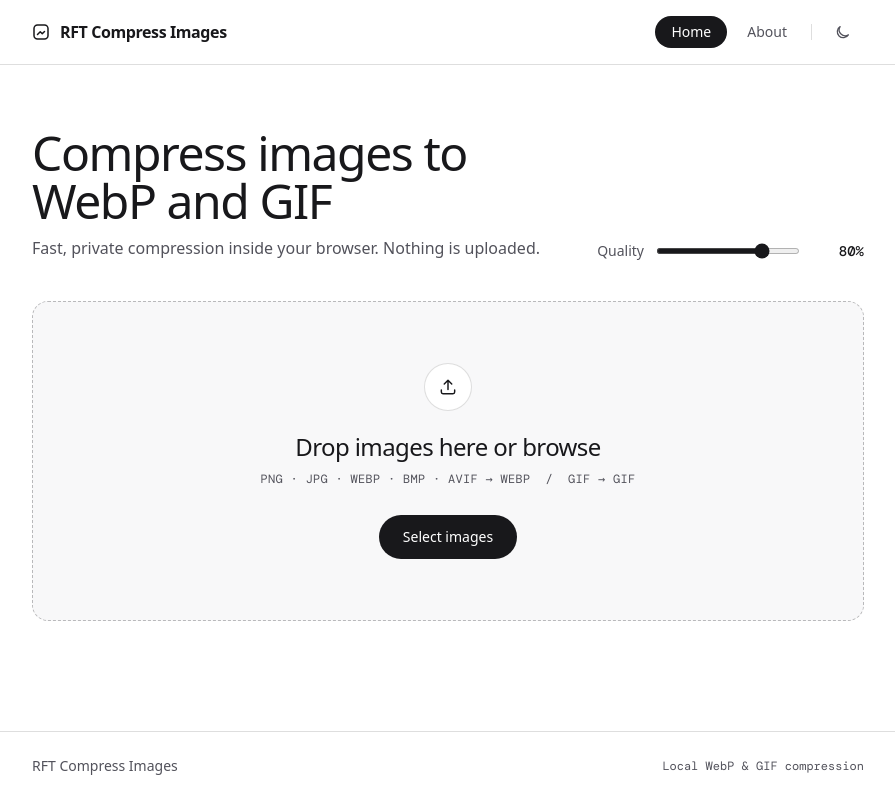
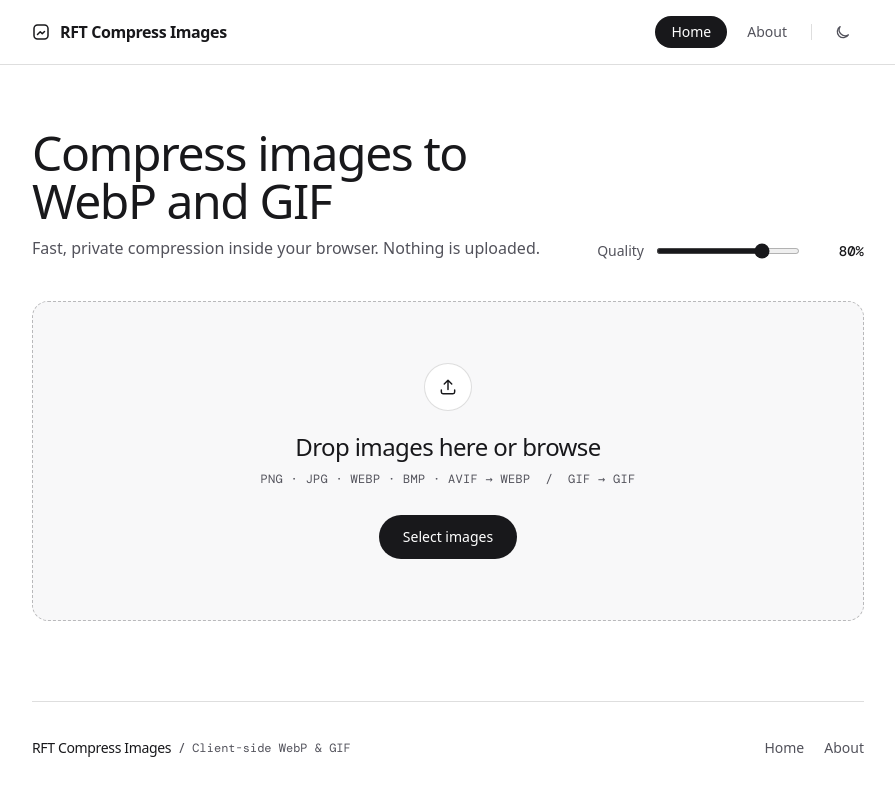
Before and after one commit to rudyfebrianthomas/rft-compress, a React (Vite) app: page / in a window 1280 px wide. Shown: the whole page, without its empty margins (192-1087 px from the left). Built offline with nearby package versions, Linux system fonts and the light colour scheme.

Commit message:
style: refine footer with edge-aligned hairline and nav links

```diff
--- a/src/App.jsx
+++ b/src/App.jsx
@@ -217,12 +217,45 @@ function App() {
             )}
           </main>
 
-          <footer className="border-t border-border">
-            <div className="mx-auto flex max-w-4xl flex-wrap items-center justify-between gap-2 px-6 py-6 text-xs text-muted sm:px-8 sm:text-sm">
-              <span>RFT Compress Images</span>
-              <span className="font-mono text-xs">
-                Local WebP &amp; GIF compression
-              </span>
+          <footer className="mx-auto w-full max-w-4xl px-6 pb-10 pt-4 sm:px-8">
+            <div className="flex flex-col gap-3 border-t border-border pt-6 sm:flex-row sm:items-center sm:justify-between">
+              <div className="flex flex-wrap items-center gap-2 text-sm">
+                <span className="font-medium tracking-tight text-ink">
+                  RFT Compress Images
+                </span>
+                <span aria-hidden="true" className="text-muted">
+                  /
+                </span>
+                <span className="font-mono text-xs text-muted">
+                  Client-side WebP &amp; GIF
+                </span>
+              </div>
+
+              <nav
+                aria-label="Footer"
+                className="flex items-center gap-5 text-sm text-muted"
+              >
+                <a
+                  href="#home"
+                  onClick={(e) => {
+                    e.preventDefault()
+                    handleNavigate('home')
+                  }}
+                  className="inline-flex min-h-[44px] items-center transition-colors hover:text-ink"
+                >
+                  Home
+                </a>
+                <a
+                  href="#about"
+                  onClick={(e) => {
+                    e.preventDefault()
+                    handleNavigate('about')
+                  }}
+                  className="inline-flex min-h-[44px] items-center transition-colors hover:text-ink"
+                >
+                  About
+                </a>
+              </nav>
             </div>
           </footer>
         </div>
```
